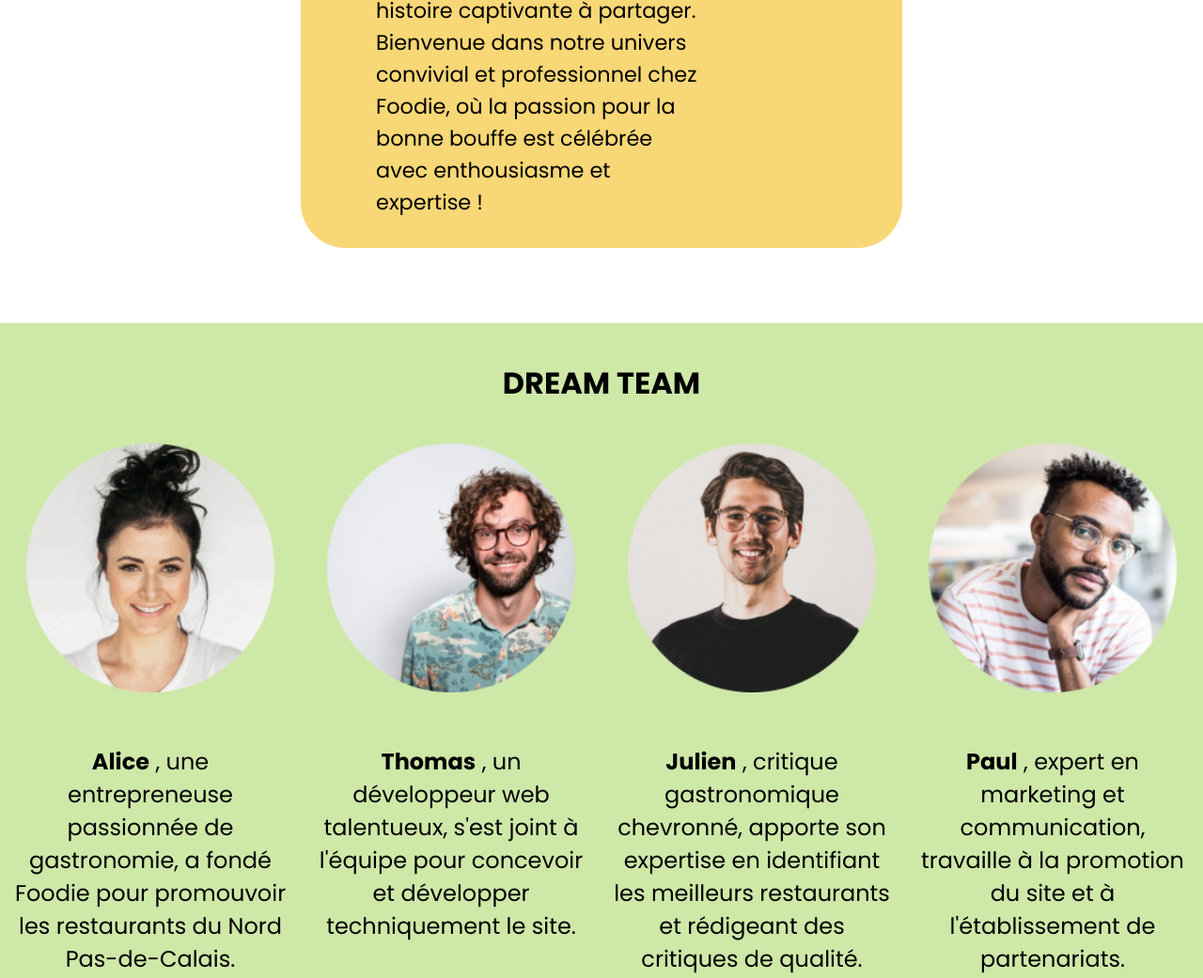
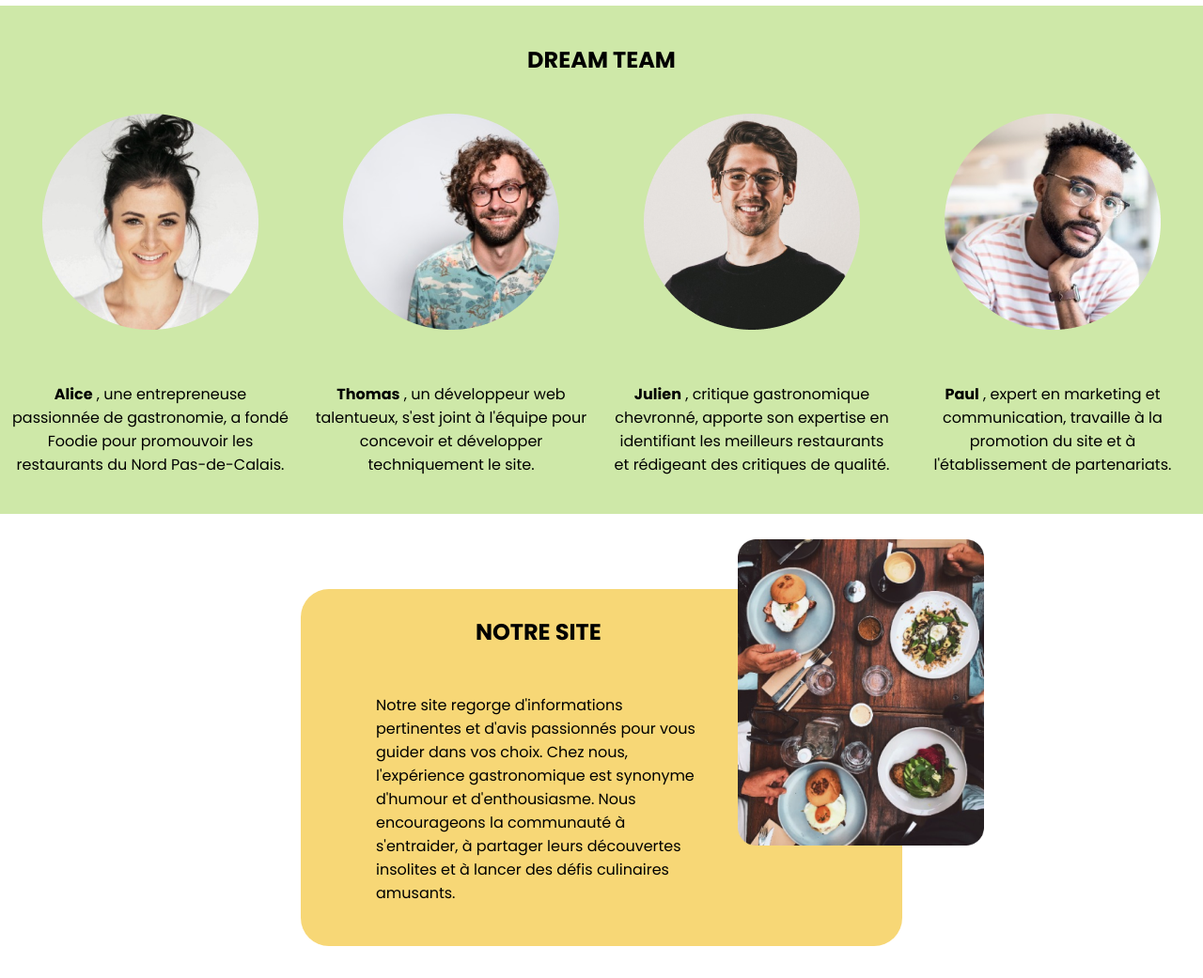
Before and after one commit to Kenzita/Foodie, a plain HTML site: page about.html in a window 1280 px wide. Shown: the part 822-1863 px from the top of the page at 94% size. Drawn offline with Linux system fonts and the light colour scheme.

Commit message:
update favicon

```diff
--- a/about.html
+++ b/about.html
@@ -10,6 +10,7 @@
     <link rel="preconnect" href="https://fonts.gstatic.com" crossorigin>
     <link href="https://fonts.googleapis.com/css2?family=Poppins:wght@200;300;400;500;600;700;800;900&display=swap"
         rel="stylesheet">
+        <link rel="shortcut icon" href="img/FavIcon-foodie.png" type="image/x-icon">
     <title>A Propos</title>
 </head>
 
--- a/css/About.scss
+++ b/css/About.scss
@@ -521,57 +521,57 @@ main {
 }
 }
 
-@media screen and (max-width:1920px) {
-    main{
-        .notrehistoire{
-            .aventure{
-           .histoiretexte{
+// @media screen and (max-width:1920px) {
+//     main{
+//         .notrehistoire{
+//             .aventure{
+//            .histoiretexte{
 
-            h2{
-                font-size: 2em;
-            }
+//             h2{
+//                 font-size: 2em;
+//             }
 
-            p{
-                font-size: 1.4em;
-            }
-           }
-img{
-    width: 105%;
-}
-            }
-        }
-        .notresite{
-            .site{
-           .sitetexte{
+//             p{
+//                 font-size: 1.4em;
+//             }
+//            }
+// img{
+//     width: 105%;
+// }
+//             }
+//         }
+//         .notresite{
+//             .site{
+//            .sitetexte{
 
-            h2{
-                font-size: 2em;
-            }
+//             h2{
+//                 font-size: 2em;
+//             }
 
-            p{
-                font-size: 1.4em;
-            }
-           }
-img{
-    width: 98%;
-}
-            }
-        }
-        .dreamteam{
-            h2{
-                font-size: 2em;
-            }
+//             p{
+//                 font-size: 1.4em;
+//             }
+//            }
+// img{
+//     width: 98%;
+// }
+//             }
+//         }
+//         .dreamteam{
+//             h2{
+//                 font-size: 2em;
+//             }
 
-            .profils{
-                .profil{
-                    img{
-                        width: 90%;
-                    }
-                    p{
-                        font-size: 1.5em;
-                    }
-                }
-            }
-        }
-    }
-}
+//             .profils{
+//                 .profil{
+//                     img{
+//                         width: 90%;
+//                     }
+//                     p{
+//                         font-size: 1.5em;
+//                     }
+//                 }
+//             }
+//         }
+//     }
+// }
```
Also changed, not shown: css/About.css, img/FavIcon-foodie.png (added), 1 other file.
